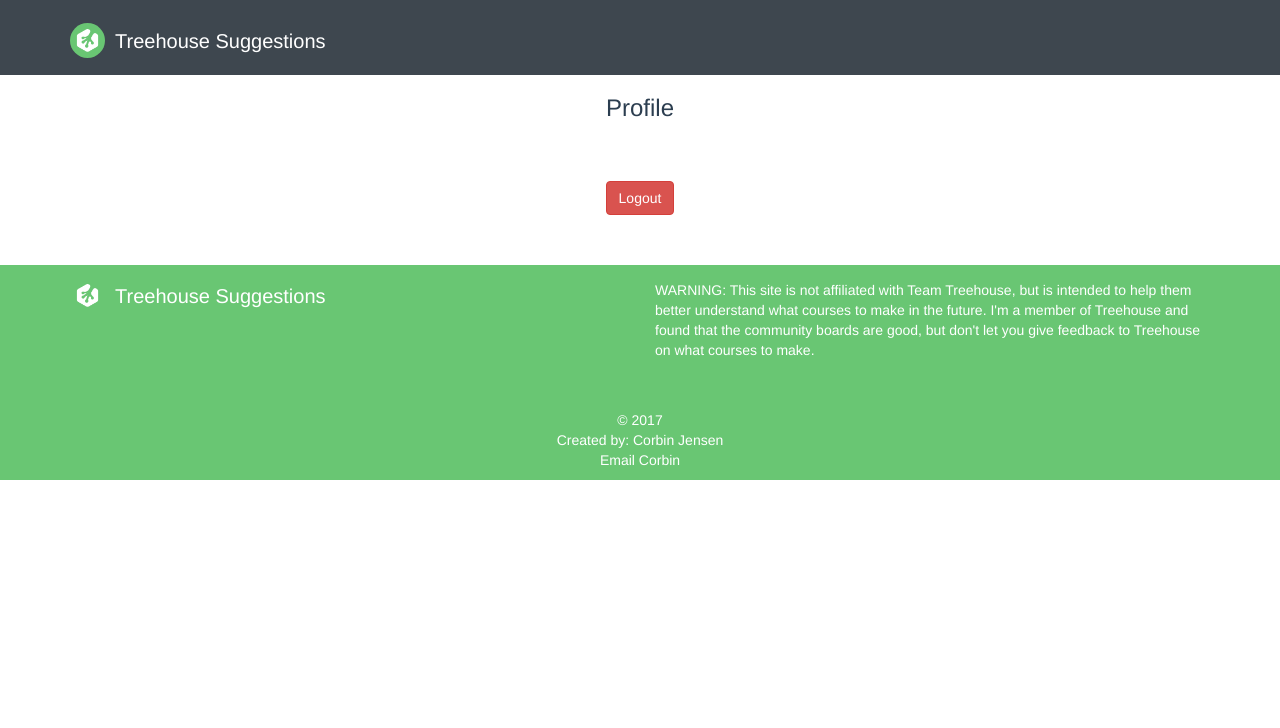
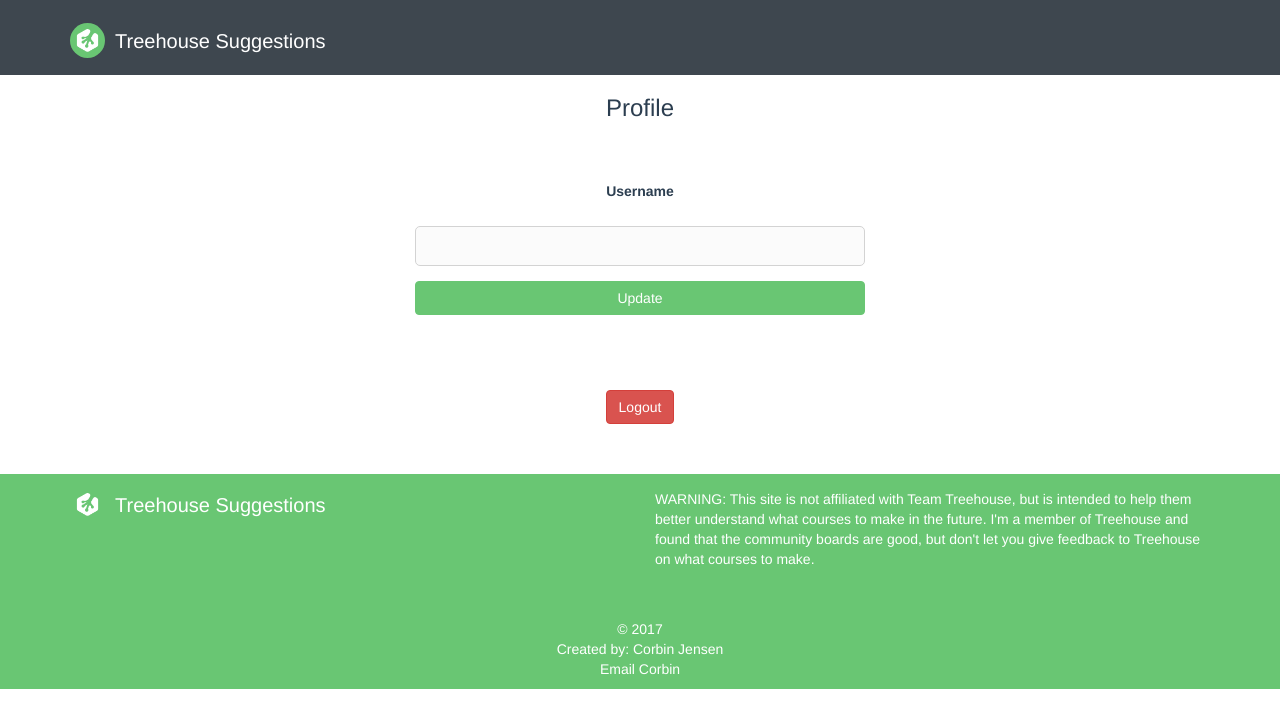
Before and after one commit to corbin-michael/treehouse-suggestions, a Vue app: page /profile in a window 1280 px wide. Shown: the top 728 px of the page. Built offline with nearby package versions, Linux system fonts and the light colour scheme; what vuefire would draw is missing.

Commit message:
when user is created they can add a displayName

```diff
--- a/index.html
+++ b/index.html
@@ -4,6 +4,7 @@
     <meta charset="utf-8">
     <title>suggestions-vue</title>
     <link rel="stylesheet" href="https://maxcdn.bootstrapcdn.com/bootstrap/3.3.7/css/bootstrap.min.css" integrity="sha384-BVYiiSIFeK1dGmJRAkycuHAHRg32OmUcww7on3RYdg4Va+PmSTsz/K68vbdEjh4u" crossorigin="anonymous">
+    <link rel="stylesheet" href="https://cdnjs.cloudflare.com/ajax/libs/font-awesome/4.7.0/css/font-awesome.min.css">
 
     <!-- <script src="https://code.jquery.com/jquery-2.2.0.min.js"></script> -->
   </head>
@@ -21,7 +22,7 @@
   </style>
   <body>
     <div id="app">
-      <h2 id="loading">Loading...</h2>
+      <h2 id="loading"><i class="fa fa-circle-o-notch fa-spin" style="font-size:24px"></i></h2>
     </div>
     <!-- built files will be auto injected -->
   </body>
--- a/src/App.vue
+++ b/src/App.vue
@@ -1,6 +1,6 @@
 <template>
 <div id="form-page">
-  <header-nav :checkIfLoggedIn="loggedIn" :pageTitle="pageTitle"></header-nav>
+  <header-nav :checkIfLoggedIn="loggedIn" :pageTitle="pageTitle" :username="user.displayName"></header-nav>
 
   <div class="container">
 
@@ -9,10 +9,6 @@
       <div class="alert alert-warning" role="alert" v-if="!loggedIn">
         <p>Please <router-link to="/login">login</router-link> or <router-link to="/create-account">create an account</router-link> to leave suggestions.</p>
       </div>
-    </div>
-
-    <div class="username" v-if="loggedIn">
-      <h5>{{user.email}} - {{user.displayName}}</h5>
     </div>
 
     <div class="clearfix" v-if="loggedIn">
@@ -51,12 +47,19 @@
     </div> -->
 
     <div class="suggestions-wrap">
-      <div class="panel panel-default suggestion-item" v-for="item in items">
+      <div class="panel panel-default suggestion-item" v-for="(item,key) in items">
         <div class="panel-body">
           {{item.comment}}
+          <p>Key: {{item['.key']}}</p>
         </div>
         <div class="panel-footer">
-          <span class="badge">{{item.topic}}</span> - {{item.user}}
+          <span class="dig-it" v-on:click="addDig(item['.key'], user.uid)">
+            <button class="btn btn-default">
+              <i class="fa fa-hand-peace-o" aria-hidden="true"></i> I dig it!
+            </button>
+          </span>
+          <span class="badge">{{item.topic}}</span>
+          <p>Uesr: {{item.user}}</p>
         </div>
       </div>
     </div>
@@ -110,6 +113,12 @@
       //this.name = "";
       this.comment = "";
       this.topicSelected = "";
+    },
+    addDig: function(itemKey, person) {
+      this.$firebaseRefs.items.child(itemKey).push({
+        person: [person]
+      });
+      console.log("I dig it!");
     }
   },
   beforeMount() {
@@ -198,6 +207,19 @@
   transition: box-shadow .2s ease-in;
 }
 
+.panel-footer {
+  position: relative;
+}
+
+.suggestion-item .dig-it {
+  font-size: 18px;
+  position: absolute;
+  right: 25px;
+  top: 50%;
+  transform: translateY(-50%);
+  text-align: center;
+}
+
 .suggestion-item:hover {
   box-shadow: 0px 0px 6px 1px #c3c3c3;
 }
--- a/src/components/CreateAccount.vue
+++ b/src/components/CreateAccount.vue
@@ -7,7 +7,11 @@
       <form v-on:submit.prevent="createUser">
         <div class="form-group">
           <label>Email</label>
-          <input type="email" v-model="user.email"  />
+          <input type="email" v-model="user.email" />
+        </div>
+        <div class="form-group">
+          <label>Username</label>
+          <input type="text" v-model="user.username" />
         </div>
         <div class="form-group">
           <label>Password</label>
@@ -50,16 +54,26 @@
   },
   methods: {
     createUser: function() {
-      firebaseApp.auth().createUserWithEmailAndPassword(this.user.email, this.user.password)
-      .then(function(response) {
-        console.log(response);
-        router.push({path: "/profile"});
+      var newUserName = this.user.username;
+      firebaseApp.auth().createUserWithEmailAndPassword(this.user.email, this.user.password).then(function(newUser) {
+        //console.log(newUser);
+        console.log("Created User");
+
+        firebaseApp.auth().currentUser.updateProfile({
+          displayName: newUserName
+        }).then(function() {
+          console.log("Hopefully displayname: ");
+        }, function(error) {
+          console.log("error adding: " + error);
+        });
+
       }).catch(function(error) {
         // Handle Errors here.
         var errorCode = error.code;
         var errorMessage = error.message;
         console.log(errorMessage);
       });
+
     }
   }
 }
--- a/src/components/HeaderNav.vue
+++ b/src/components/HeaderNav.vue
@@ -9,7 +9,8 @@
         </h5>
         <div class="header-links">
           <div class="header-nav" v-if="checkIfLoggedIn">
-            <router-link to="/profile" class="btn btn-default">Profile</router-link>
+            <router-link to="/profile" class="btn btn-default" v-if="username">{{username}}</router-link>
+            <router-link to="/profile" class="btn btn-default" v-else>Profile</router-link>
           </div>
           <div class="header-nav" v-if="!checkIfLoggedIn && $route.path != '/profile'">
             <router-link to="/login" class="btn btn-default">Login</router-link>
@@ -29,7 +30,7 @@
 <script>
   export default {
     name: 'headerNav',
-    props: ['checkIfLoggedIn', 'pageTitle'],
+    props: ['checkIfLoggedIn', 'pageTitle', 'username'],
     data() {
       return {
 
--- a/src/components/Profile.vue
+++ b/src/components/Profile.vue
@@ -3,8 +3,21 @@
   <header-nav :pageTitle="pageTitle"></header-nav>
 
   <div class="container profile-wrap">
-    <h4>{{user.email}}</h4>
-    <button class="btn btn-danger" v-on:click="logout">Logout</button>
+    <h4>{{user.displayName}}</h4>
+
+
+    <form v-on:submit.prevent="updateUser">
+      <div class="form-group">
+        <label>Username</label>
+        <input type="text" v-model="username" v-bind:placeholder="user.displayName">
+      </div>
+
+      <div class="form-group">
+        <button type="submit" class="btn btn-success">Update</button>
+      </div>
+    </form>
+
+    <button class="btn btn-danger logout" v-on:click="logout">Logout</button>
   </div>
 
   <footer-area></footer-area>
@@ -28,7 +41,9 @@
     return {
       pageTitle: "Profile",
       user: '',
-      loggedIn: false
+      loggedIn: false,
+      username: '',
+      usernameCheck: false
     }
   },
   methods: {
@@ -38,6 +53,16 @@
       }, function(error) {
         console.log(error);
       });
+    },
+    updateUser: function() {
+      firebaseApp.auth().currentUser.updateProfile({
+        displayName: this.username
+      }).then(function(){
+
+      }, function(error) {
+
+      });
+      console.log(this.user);
     }
   },
   beforeMount() {
@@ -45,6 +70,12 @@
     if (user != null) {
       this.user = firebaseApp.auth().currentUser;
       this.loggedIn = true;
+
+      if (this.user.displayName != null) {
+        this.usernameCheck = true
+      } else {
+        this.usernameCheck = false
+      }
     }
   }
 }
@@ -52,7 +83,19 @@
 
 
 <style scoped>
-.profile-wrap button {
+.profile-wrap button.logout {
+  display: block;
+  margin: 75px auto 0;
+}
+
+form input {
+  width: 100%;
+  max-width: 450px;
+  height: 40px;
+  background-color: rgba(211, 211, 211, 0.09);
+  border: 1px solid lightgrey;
+  border-radius: 5px;
+  padding: 10px;
   display: block;
   margin: 0 auto;
 }
```
